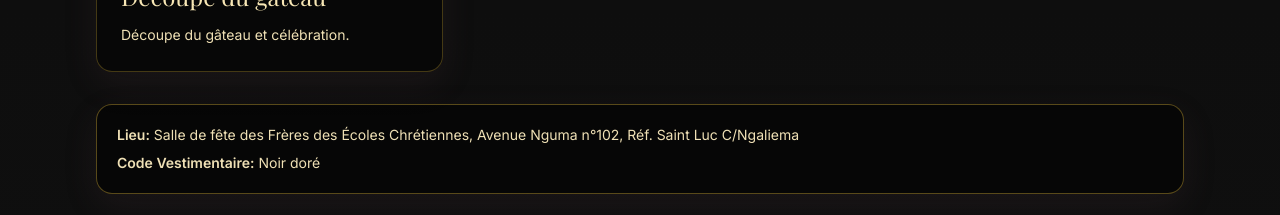
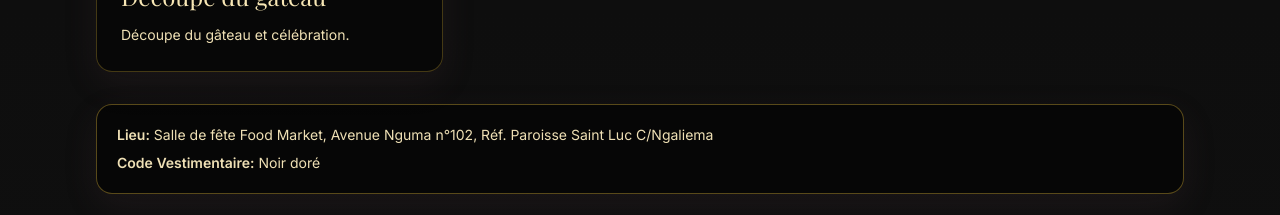
Before and after one commit to johnmukenge/wedding-franck, a Next.js app: page / in a window 1280 px wide. Shown: the part 1440-1655 px from the top of the page. Built offline with nearby package versions, Linux system fonts and the light colour scheme; a web font is replaced by a local one.

Commit message:
fix salle de fete's name

```diff
--- a/data.ts
+++ b/data.ts
@@ -39,9 +39,9 @@ export const weddingData: WeddingData = {
   },
   weddingDate: '2026-08-01T10:00:00+02:00',
   venue: {
-    name: 'Salle de fête des Frères des Écoles Chrétiennes',
+    name: 'Salle de fête Food Market',
     city: 'Kinshasa, Democratic Republic of Congo',
-    address: 'Avenue Nguma n°102, Réf. Saint Luc C/Ngaliema'
+    address: 'Avenue Nguma n°102, Réf. Paroisse Saint Luc C/Ngaliema'
   },
   heroImage: '/media/Franck%20et%20Charlie.jpeg',
   dressCode: 'Noir doré',
```
